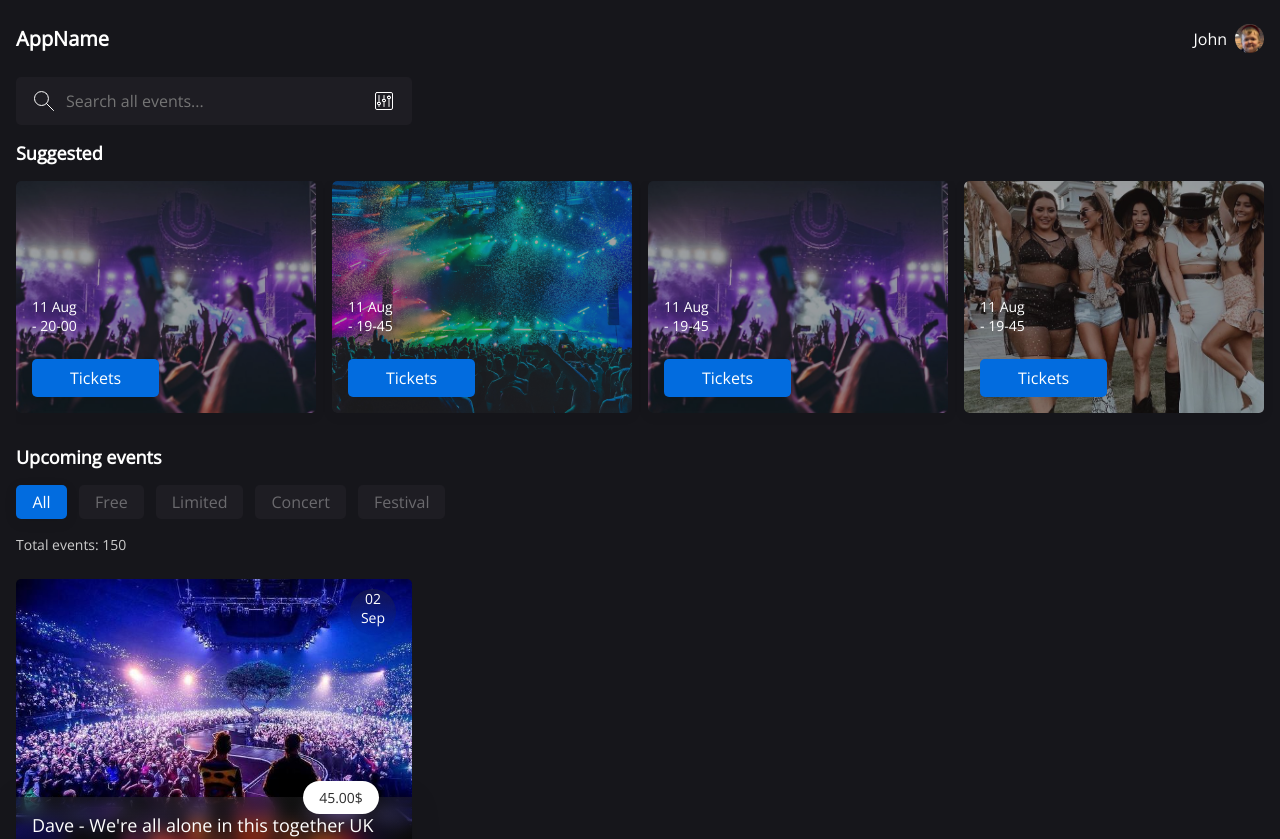
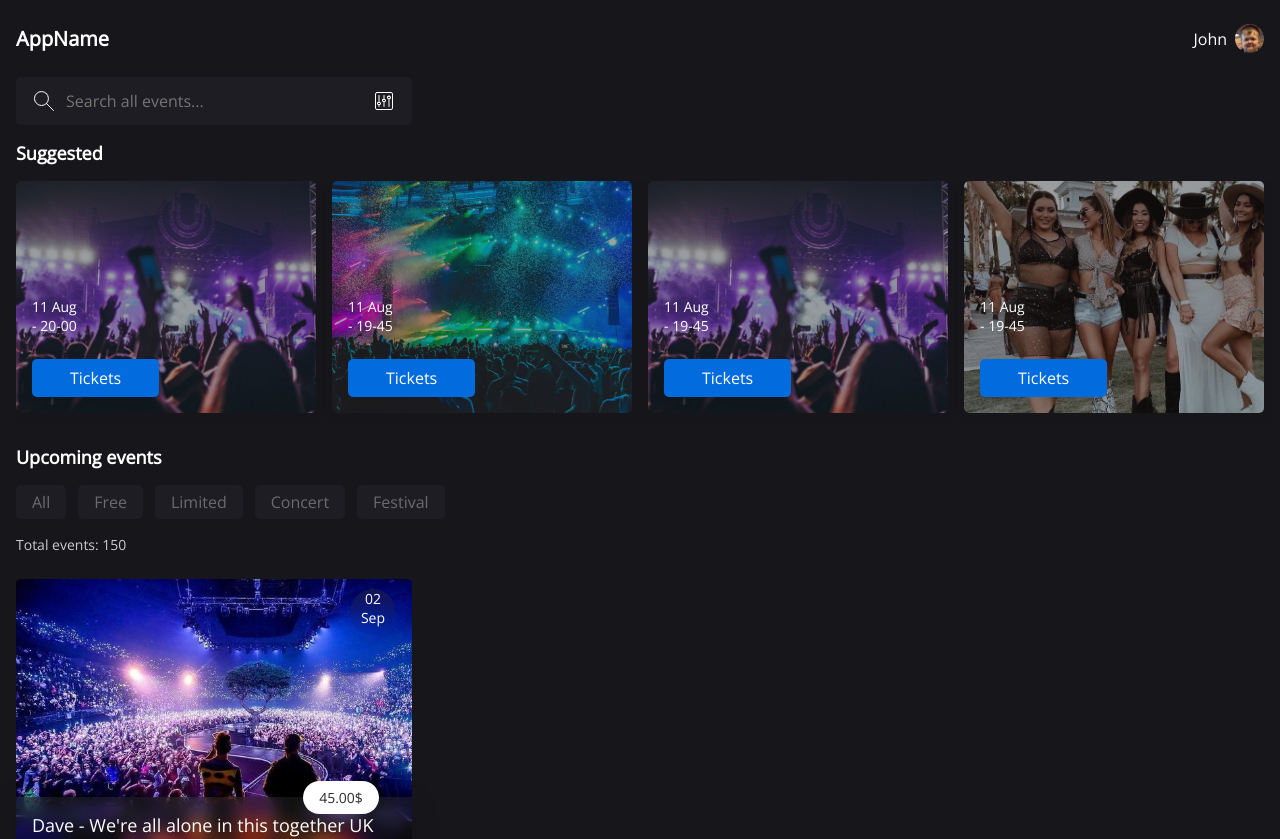
Before and after one commit to domimario/style, a React (Create React App) app in the folder client/: page / in a window 1280 px wide. Shown: the top 839 px of the page. Built offline with nearby package versions, Linux system fonts and the light colour scheme.

Commit message:
fixed buttons

```diff
--- a/client/src/components/upcomingEvents/CategoryEvents.css
+++ b/client/src/components/upcomingEvents/CategoryEvents.css
@@ -2,25 +2,12 @@
   margin-right: 12px;
   margin-bottom: 16px;
   font-family: Open Sans;
+  font-weight: normal;
   font-size: 16px;
-  padding: 6px 16px 6px 16px;
-  width: auto;
-  height: 34px;
+  line-height: 22px;
+  padding: 6px 16px;
   border-radius: 5px;
   color: #6b6a6e;
   background-color: #1e1d23;
   border: none;
 }
-
-.category-events.all .category-button {
-  /* Your unique styles for the first category */
-  background-color: #026cdf;
-  color: white;
-  filter: drop-shadow(0px 3px 6px #00000014);
-  width: 51px;
-  height: 34px;
-  font-size: 16px;
-  font-family: Open Sans, "san-serif";
-  font-weight: normal;
-  padding: 6px 16px 6px 16px;
-}
--- a/client/src/components/upcomingEvents/CategoryEvents.jsx
+++ b/client/src/components/upcomingEvents/CategoryEvents.jsx
@@ -1,11 +1,9 @@
 import React from "react";
 import "./CategoryEvents.css";
-const CatergoryEvents = ({ category, isAll }) => {
+const CatergoryEvents = ({ category }) => {
   return (
     <>
-      <div className={`category-events ${isAll ? "all" : ""}`}>
-        <button className="category-button">{category}</button>
-      </div>
+      <button className="category-button">{category}</button>
     </>
   );
 };
```
